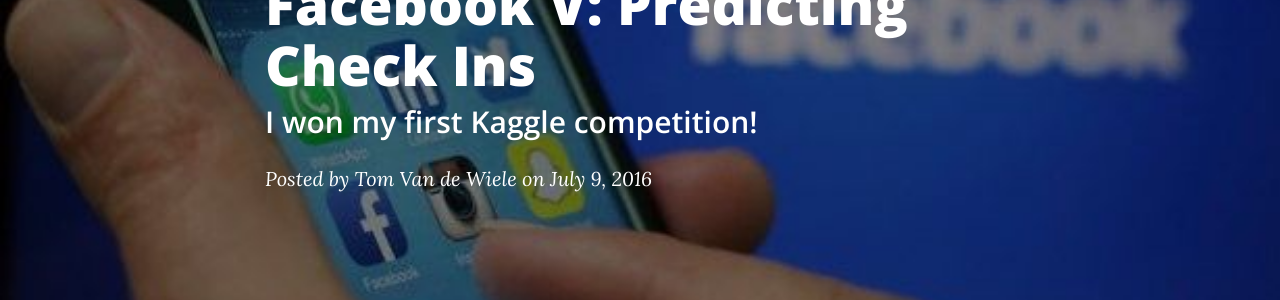
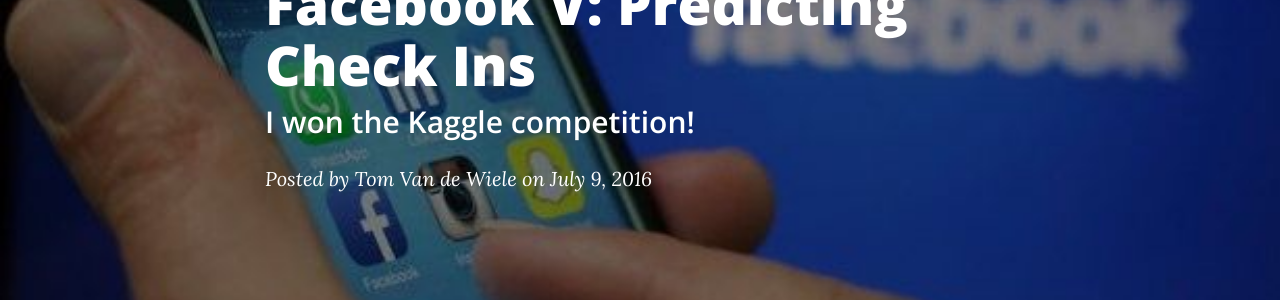
Before and after one commit to ttvand/ttvand.github.io, a Jekyll site: the page built from _posts/2016-07-09-Winning approach of the Facebook V Kaggle competition.md, in a window 1280 px wide. Shown: the part 196-496 px from the top of the page. Built offline with Jekyll 4.4.1, drawn with Linux system fonts in a browser that asks for light colours; nearby versions of some CDN libraries; comment, search, counter and statistics services are not loaded.

Commit message:
Another attempt to center comments

```diff
--- a/_layouts/post.html
+++ b/_layouts/post.html
@@ -27,6 +27,8 @@ layout: default
 
 				{{ content }}
 
+				{% if page.comments %} {% include disqus.html %} {% endif %}
+
                 <hr>
 
                 <ul class="pager">
@@ -45,7 +47,6 @@ layout: default
             </div>
         </div>
     </div>
-	{% if page.comments %} {% include disqus.html %} {% endif %}
 </article>
 
 <hr>
--- a/_posts/2016-07-09-Winning approach of the Facebook V Kaggle competition.md
+++ b/_posts/2016-07-09-Winning approach of the Facebook V Kaggle competition.md
@@ -1,7 +1,7 @@
 ---
 layout: post
 title: "Facebook V: Predicting Check Ins"
-subtitle:   "I won my first Kaggle competition!"
+subtitle:   "I won the Kaggle competition!"
 date:       2016-07-09 00:00:00
 author:     "Tom Van de Wiele"
 header-img: "img/FBCheckinDark.jpg"
```
